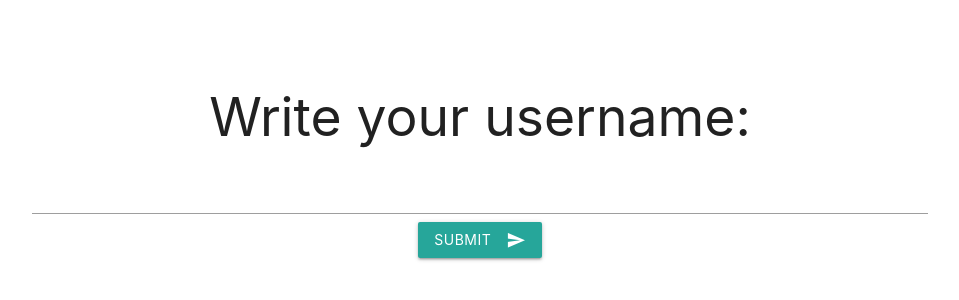
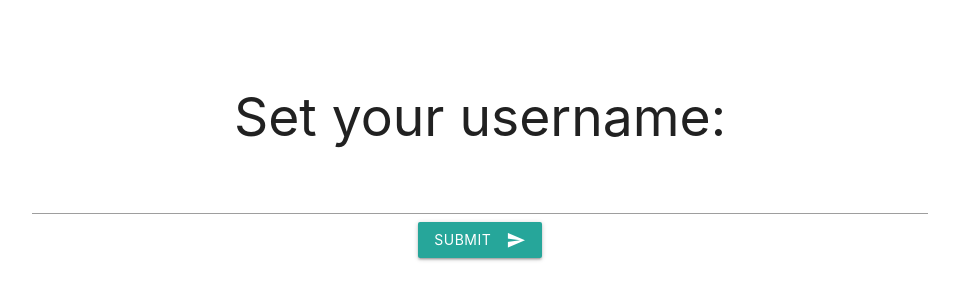
Before and after one commit to cwangny/socket.io-web-app, a website: page index.html in a window 1280 px wide. Shown: the part 192-492 px from the top of the page, without its empty margins (160-1119 px from the left). Drawn offline with nearby package versions, Linux system fonts and the light colour scheme; no server answers.

Commit message:
better comments

```diff
--- a/index.html
+++ b/index.html
@@ -31,7 +31,7 @@
 
     <!--Set Username Wrap-->
     <div class="container center-align" id="set-username-wrap">
-        <h2 class="text-brown darken-4">Write your username: </h2>
+        <h2 class="text-brown darken-4">Set your username: </h2>
         <p id="nick-err-msg"></p>
         <form id="set-nick" autocomplete="off">
             <input id="username" type="text">
@@ -129,7 +129,7 @@
         </div>
     </div>
 
-    <!--Socket.io Jquery Scripts-->
+    <!--Socket.io Scripts-->
     <script>
         $(function () {
             let socket = io();
@@ -140,11 +140,11 @@
             //This event is then caught by the server.
             //.submit method is equavelent to .on('submit')
 
-            //Set Username function:
+            //Allows the users to set their username. Emits the username event and the username value to the server.
             $('#set-nick').submit(function(e){
                 e.preventDefault(); //Prevents page reloading
                 console.log('Username Submitted');
-                //Emit the username event and send the value
+
                 name = $('#username').val();
                 socket.emit('username', $('#username').val())
 
@@ -165,9 +165,7 @@
                 console.log(name + ' connected')
             })
 
-            //get userlist
-
-            //Always active
+            //Gets updated array.
             socket.on('updateduserlist', function(data) {
                 //console.log('Updated Userlist');
                 //console.log(data)
@@ -176,8 +174,7 @@
                 $('#user-list').append(`${data}`);
             })
 
-            //Remove user form usernamearray.
-            //onclick emit 'removeuser' event
+            //Log out btn that removes user from the array.
             $('#remove-user').on('click', function(e){
                 e.preventDefault();
                 socket.emit('remove user');
@@ -189,7 +186,7 @@
                 $('#login-name').html('');
             })
 
-            //Sends the message to the server.
+            //Sends the message data to the server.
             $('#msg-form').submit(function(e){
                 e.preventDefault(); // prevents page reloading
                 socket.emit('chat message', $('#m').val());
@@ -197,20 +194,19 @@
                 return false;
             });
 
-            //Appends the message to the chat box.
+            //Gets message data from the server and appends the message to the chat box.
             socket.on('chat message', function(data){
                 $('#messages').append(data.nick +': '+ data.msg + '<br>');
             });
 
-            //When new user joins 'a user connected' msg is displayed on the browser console
+            //logs when a new user connects.
             socket.on('connect', function(){
                 console.log('a user connected');
                 //$('#messages').append(`<li>A User Connected</li>`);
             })
 
-            //When user disconnects 'a user disconnected' msg is shown on the browser  console
+            //logs when a user disconnects.
             socket.on('disconnect', function(){
-                socket.emit('remove user');
                 console.log('a user disconnected');
                 //$('#messages').append('<li>A User Disconnected</li>');
             })
@@ -218,8 +214,7 @@
     </script>
 
     <script>
-        //Materalise JS
-        //M.AutoInit();
+        //For Materalise JS.
 
         var elem = document.querySelector('.collapsible.expandable');
         var instance = M.Collapsible.init(elem, {
```
Also changed, not shown: index.js (+14 -13 lines).
